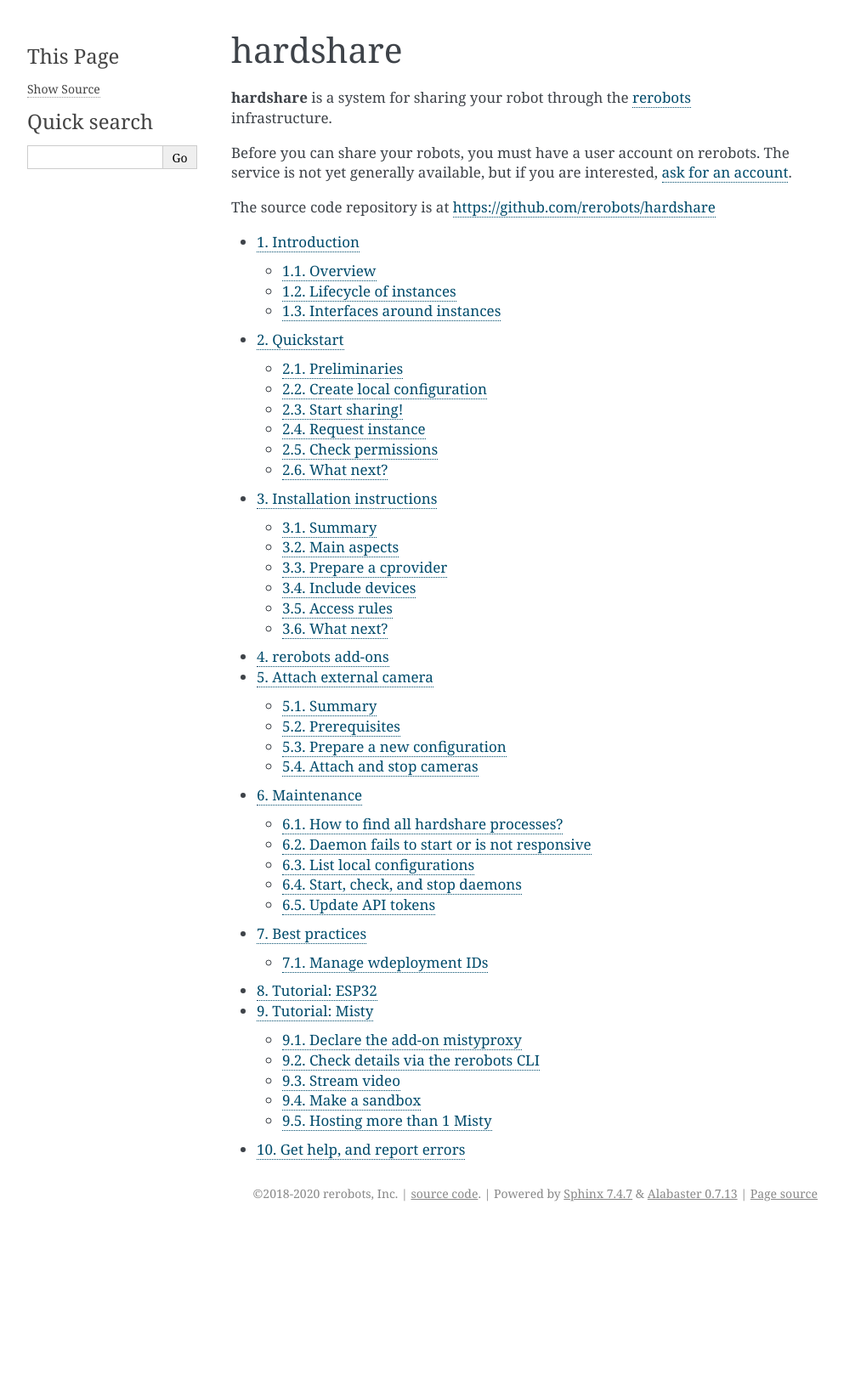
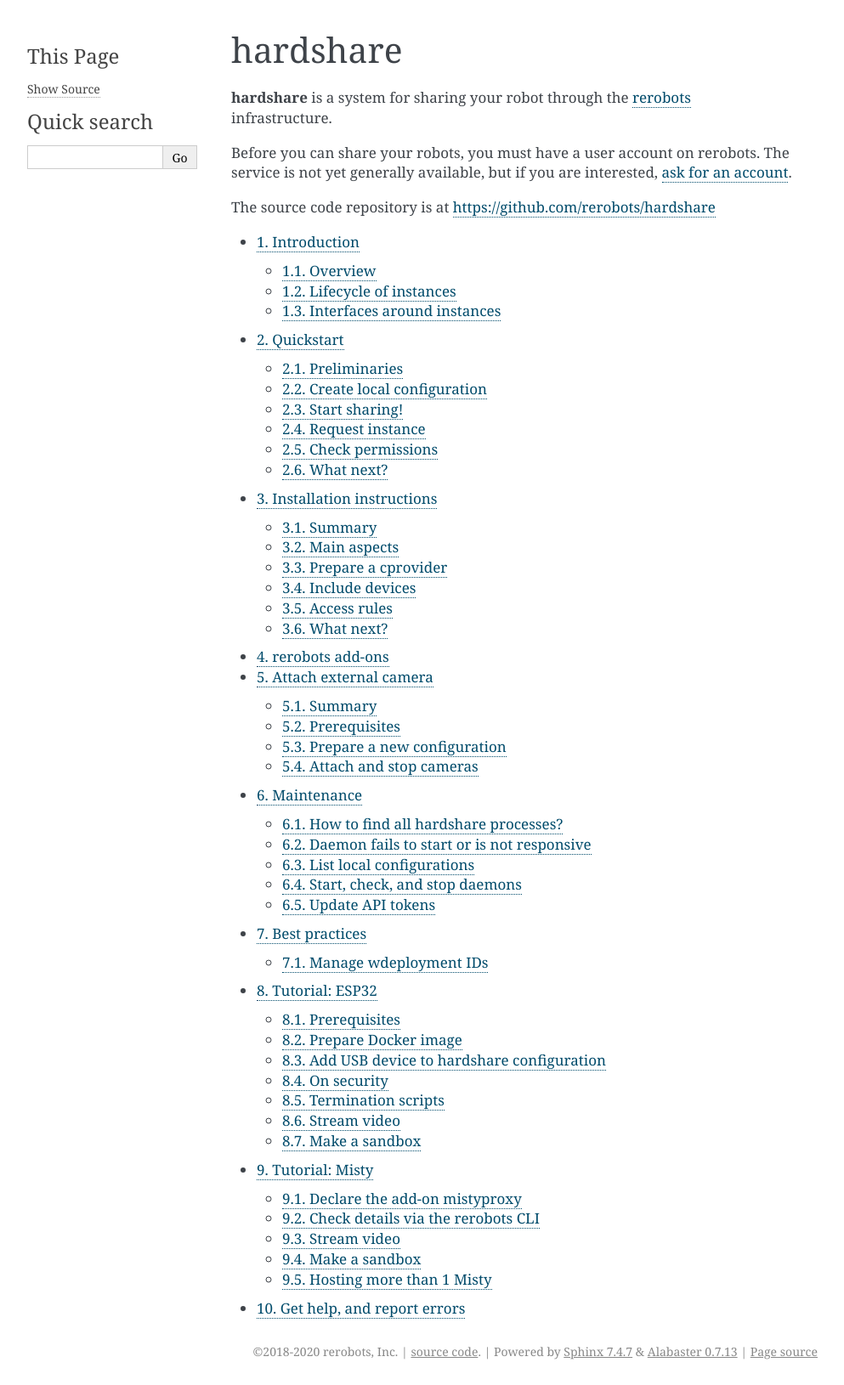
Before and after one commit to rerobots/hardshare, a Sphinx documentation site: the page built from doc/index.rst, in a window 1280 px wide. Shown: the whole page at 85% size, without its empty margins (148-1141 px from the left). Built offline with Sphinx 7.4.7, drawn with Linux system fonts in a browser that asks for light colours; the version number is read from the project's files by our own code; before the commit the page ends 1444 px from its top, so only the background shows below that; part of the change alters nothing that is shown.

Commit message:
DOC: more tutorial, some outline
[ci skip]

```diff
--- a/doc/tutorial_esp32.rst
+++ b/doc/tutorial_esp32.rst
@@ -1,11 +1,130 @@
 Tutorial: ESP32
 ===============
 
-This tutorial begins where :doc:`quickstart` ended. This tutorial provides
-typical preparation for sharing a PlatformIO_-compatible board via hardshare:
+This tutorial begins where :doc:`quickstart` ended. Using ESP32-DevKitC_ as an
+example, this tutorial provides typical preparation for sharing a
+PlatformIO_-compatible board via hardshare:
+
+1. pull or create Docker image with required toolchains,
+2. find the device files corresponding to the board interface,
+3. decide how to erase or reset the device after each user,
+4. attach a camera to the workspace,
+5. create a sandbox with example code, as shown in the figure below.
+
+.. image:: figures/screenshot-esp32-20201215.jpg
+
+
+.. highlight:: none
+
+Prerequisites
+-------------
+
+Before sharing a device via hardshare, check that you can work with it directly.
+The main intuition of hardshare is to add reproducibility to a workspace that is
+already known to be operational. In other words, if you can build code and flash
+to a device locally using PlatformIO, then you can allow others to do the same
+remotely.
+
+With this in mind, begin by getting an example from the repository at
+https://github.com/platformio/platform-espressif32 ::
+
+  git clone https://github.com/platformio/platform-espressif32.git
+  cd platform-espressif32/examples/espidf-hello-world
+  pio run
+  pio run -t nobuild -t upload
+
+If an ESP32 board is connected to your host, then this should result in the
+espidf-hello-world program being written to it.  Now observe messages received
+via serial from the ESP32::
+
+  pio device monitor
+
+If you cannot build the example code, if the device cannot be written to, or if
+nothing is received via serial (indicating the program is not executing or the
+serial line is broken), then you must debug it before proceeding with this
+hardshare tutorial.
+
+
+Prepare Docker image
+--------------------
+
+:ref:`as described elsewhere <ssec:install-preparing-cprovider>`
+
+get image depending on local arch, or build it yourself from Dockerfile-platformio
+
+start container and copy in your project code
+
+docker commit 4e7 demo
+
+
+Add USB device to hardshare configuration
+-----------------------------------------
+
+For example, connecting a ESP32-DevKitC via USB port to a Linux host results in
+the following log messages::
+
+  Dec 15 10:58:58 cero kernel: usb 2-1: new full-speed USB device number 4 using xhci_hcd
+  Dec 15 10:58:58 cero kernel: usb 2-1: New USB device found, idVendor=10c4, idProduct=ea60, bcdDevice= 1.00
+  Dec 15 10:58:58 cero kernel: usb 2-1: New USB device strings: Mfr=1, Product=2, SerialNumber=3
+  Dec 15 10:58:58 cero kernel: usb 2-1: Product: CP2102N USB to UART Bridge Controller
+  Dec 15 10:58:58 cero kernel: usb 2-1: Manufacturer: Silicon Labs
+  Dec 15 10:58:58 cero kernel: usb 2-1: SerialNumber: 2c7c5215b469e91198c86ad63ca6d3af
+  Dec 15 10:58:58 cero mtp-probe[12521]: checking bus 2, device 4: "/sys/devices/pci0000:00/0000:00:14.0/usb2/2-1"
+  Dec 15 10:58:58 cero mtp-probe[12521]: bus: 2, device: 4 was not an MTP device
+  Dec 15 10:58:58 cero kernel: usbcore: registered new interface driver cp210x
+  Dec 15 10:58:58 cero kernel: usbserial: USB Serial support registered for cp210x
+  Dec 15 10:58:58 cero kernel: cp210x 2-1:1.0: cp210x converter detected
+  Dec 15 10:58:58 cero kernel: usb 2-1: cp210x converter now attached to ttyUSB0
+  Dec 15 10:58:58 cero mtp-probe[12527]: checking bus 2, device 4: "/sys/devices/pci0000:00/0000:00:14.0/usb2/2-1"
+  Dec 15 10:58:58 cero mtp-probe[12527]: bus: 2, device: 4 was not an MTP device
+
+
+Disconnecting the ESP32 board leads to the following logs::
+
+  Dec 15 10:59:17 cero kernel: usb 2-1: USB disconnect, device number 4
+  Dec 15 10:59:17 cero kernel: cp210x ttyUSB0: cp210x converter now disconnected from ttyUSB0
+  Dec 15 10:59:17 cero kernel: cp210x 2-1:1.0: device disconnected
+
+
+The critical information in the above logs is that the ESP32-DevKitC is
+associated with the device file ``/dev/ttyUSB0``. Accordingly, the device is
+added to the local hardshare configuration::
+
+  hardshare config --add-raw-device /dev/ttyUSB0
+
+
+On security
+-----------
+
+iptables to prevent access of LAN
+other constraints for container, e.g., --memory
+
+
+Termination scripts
+-------------------
+
+clean-up (termination script)
+
+
+Stream video
+------------
+
+For most users, streaming video is most easily achieved with the command
+``attach-camera`` as described in the section: :doc:`attach_camera`. After
+following those instructions, typically it suffices to::
+
+  hardshare attach-camera -d 0
+
+to enable video streaming. Note that the camera is only active when there is an
+active instance with your hardshare client. Thus, the above command can succeed
+without you noticing any activity on your camera.
+
+
+Make a sandbox
+--------------
 
 
 
-
+.. _Dockerfile-platformio: https://github.com/rerobots/hardshare/tree/master/robots/generic/Dockerfile-platformio
 .. _PlatformIO: https://docs.platformio.org/en/latest/what-is-platformio.html
-.. _ESP32: https://docs.espressif.com/projects/esp-idf/en/latest/esp32/
+.. _ESP32-DevKitC: https://docs.espressif.com/projects/esp-idf/en/latest/esp32/hw-reference/esp32/get-started-devkitc.html
```
